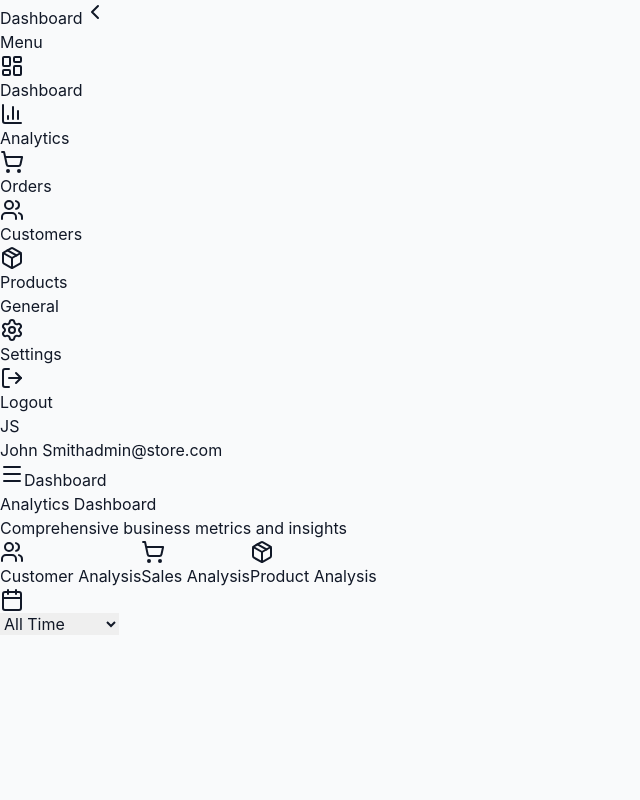
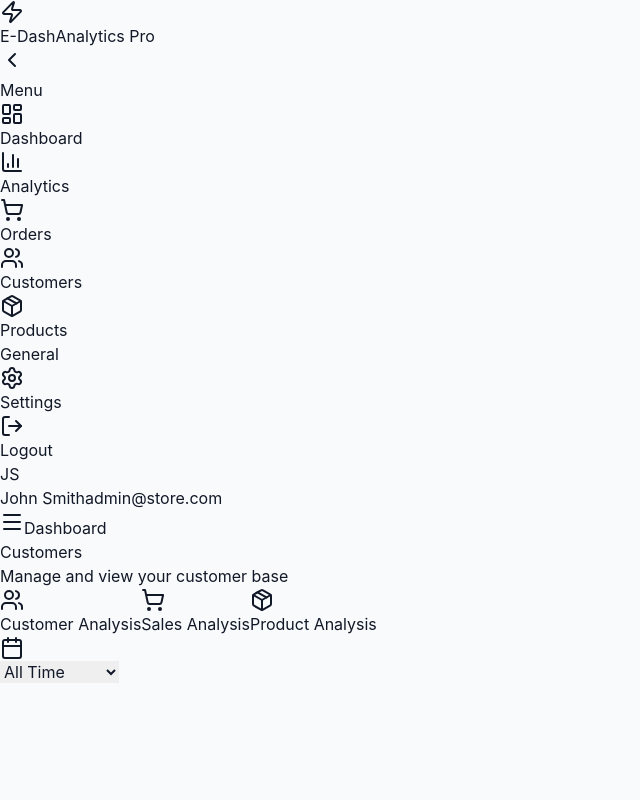
Before and after one commit to its-Pratik-15/e-commerce-dashboard, a React (Vite) app: page /analytics in a window 1280 px wide. Shown: the top 800 px of the page, without its empty margins (0-640 px from the left). Built offline with nearby package versions, Linux system fonts and the light colour scheme.

Commit message:
Improve CLS using skeleton loaders and performance using lazy loading

```diff
--- a/index.html
+++ b/index.html
@@ -1,13 +1,17 @@
 <!doctype html>
 <html lang="en">
+
 <head>
   <meta charset="UTF-8" />
   <link rel="icon" type="image/svg+xml" href="/vite.svg" />
   <meta name="viewport" content="width=device-width, initial-scale=1.0" />
-    <title>e-commerce-dashboard</title>
+  <meta name="description" content="E-Dash - Modern E-commerce Analytics Dashboard" />
+  <title>E-Dash | Analytics Pro</title>
 </head>
+
 <body>
   <div id="root"></div>
   <script type="module" src="/src/main.jsx"></script>
 </body>
+
 </html>
--- a/package.json
+++ b/package.json
@@ -1,7 +1,7 @@
 {
-  "name": "e-commerce-dashboard",
+  "name": "e-dash",
   "private": true,
-  "version": "0.0.0",
+  "version": "1.0.0",
   "type": "module",
   "scripts": {
     "dev": "vite",
--- a/src/layout/Sidebar.jsx
+++ b/src/layout/Sidebar.jsx
@@ -1,6 +1,6 @@
 import React from 'react';
 import { NavLink } from 'react-router-dom';
-import { LayoutDashboard, BarChart3, Settings, LogOut, ShoppingCart, Users, Package, ChevronLeft, ChevronRight } from 'lucide-react';
+import { LayoutDashboard, BarChart3, Settings, LogOut, ShoppingCart, Users, Package, ChevronLeft, ChevronRight, Zap } from 'lucide-react';
 import clsx from 'clsx';
 
 const Sidebar = ({ isCollapsed, setIsCollapsed }) => {
@@ -25,15 +25,35 @@ const Sidebar = ({ isCollapsed, setIsCollapsed }) => {
             )}
         >
             <div className={clsx("flex h-16 items-center border-b border-gray-200 px-4 transition-all", isCollapsed ? "justify-center" : "justify-between")}>
-                {!isCollapsed && <span className="text-xl font-bold text-indigo-600">Dashboard</span>}
+                {!isCollapsed ? (
+                    <div className="flex items-center gap-2">
+                        <div className="relative">
+                            <div className="h-9 w-9 rounded-lg bg-gradient-to-br from-indigo-600 to-purple-600 flex items-center justify-center shadow-lg">
+                                <Zap className="h-5 w-5 text-white" fill="white" />
+                            </div>
+                            <div className="absolute -top-1 -right-1 h-3 w-3 rounded-full bg-green-400 border-2 border-white"></div>
+                        </div>
+                        <div className="flex flex-col">
+                            <span className="text-xl font-bold bg-gradient-to-r from-indigo-600 to-purple-600 bg-clip-text text-transparent">
+                                E-Dash
+                            </span>
+                            <span className="text-[10px] text-gray-400 -mt-1">Analytics Pro</span>
+                        </div>
+                    </div>
+                ) : (
+                    <div className="relative">
+                        <div className="h-9 w-9 rounded-lg bg-gradient-to-br from-indigo-600 to-purple-600 flex items-center justify-center shadow-lg">
+                            <Zap className="h-5 w-5 text-white" fill="white" />
+                        </div>
+                        <div className="absolute -top-1 -right-1 h-3 w-3 rounded-full bg-green-400 border-2 border-white"></div>
+                    </div>
+                )}
                 <button
                     onClick={() => setIsCollapsed(!isCollapsed)}
                     className="rounded-lg p-1.5 text-gray-400 hover:bg-gray-100 hidden lg:block"
                 >
                     {isCollapsed ? <ChevronRight className="h-5 w-5" /> : <ChevronLeft className="h-5 w-5" />}
                 </button>
-                {/* Mobile placeholder or logo if needed */}
-                {isCollapsed && <span className="text-xl font-bold text-indigo-600 lg:hidden">DB</span>}
             </div>
 
             <div className="flex flex-col h-[calc(100vh-4rem)] justify-between px-3 py-4">
--- a/src/pages/Analytics/index.jsx
+++ b/src/pages/Analytics/index.jsx
@@ -51,11 +51,9 @@ const Analytics = () => {
         <div className="h-full flex flex-col overflow-hidden bg-gray-50">
             {/* Header Section */}
             <div className="bg-white border-b border-gray-200 px-4 sm:px-6 lg:px-8 py-6">
-                <div className="flex flex-col sm:flex-row sm:items-center justify-between gap-4">
-                    <div>
-                        <h1 className="text-3xl font-bold text-gray-900">Analytics Dashboard</h1>
-                        <p className="text-sm text-gray-500 mt-1">Comprehensive business metrics and insights</p>
-                    </div>
+                <div>
+                    <h1 className="text-2xl font-bold text-gray-900">Customers</h1>
+                    <p className="text-sm text-gray-500 mt-1">Manage and view your customer base</p>
                 </div>
 
                 {/* Navigation Tabs and Filters Row */}
--- a/src/pages/Customers/index.jsx
+++ b/src/pages/Customers/index.jsx
@@ -1,14 +1,17 @@
-import React, { useMemo, useState } from 'react';
+import React, { useMemo, useState, Suspense, lazy } from 'react';
 import FilterBar from '../../filters/FilterBar';
-import VirtualizedTable from '../../components/common/VirtualizedTable';
+import { TableSkeleton } from '../../components/common/Skeletons';
 import { useFilters } from '../../context/FilterContext';
 import { filterCustomers } from '../../utils/filterUtils';
 import customersData from '../../data/customers.json';
 import ordersData from '../../data/orders.json';
-import DetailsDrawer from '../../components/common/DetailsDrawer';
-import CustomerDetails from './components/CustomerDetails';
 import dayjs from 'dayjs';
-import { User, MapPin, Crown, Calendar, Package } from 'lucide-react';
+import { MapPin, Crown, Calendar } from 'lucide-react';
+
+// Lazy load components
+const VirtualizedTable = lazy(() => import('../../components/common/VirtualizedTable'));
+const DetailsDrawer = lazy(() => import('../../components/common/DetailsDrawer'));
+const CustomerDetails = lazy(() => import('./components/CustomerDetails'));
 
 const CustomersPage = () => {
     const { filters, dateRangeValue } = useFilters();
@@ -115,6 +118,7 @@ const CustomersPage = () => {
 
             <FilterBar showCategory={false} showCustomerType={true} showSearch={true} />
 
+            <Suspense fallback={<TableSkeleton />}>
                 <div className="flex-1 min-h-0 bg-white rounded-xl shadow-sm border border-gray-200 overflow-hidden">
                     <div className="h-full w-full">
                         <VirtualizedTable
@@ -130,7 +134,9 @@ const CustomersPage = () => {
                         />
                     </div>
                 </div>
+            </Suspense>
 
+            <Suspense fallback={null}>
                 <DetailsDrawer
                     isOpen={!!selectedCustomer}
                     onClose={() => setSelectedCustomer(null)}
@@ -138,6 +144,7 @@ const CustomersPage = () => {
                 >
                     {selectedCustomer && <CustomerDetails customer={selectedCustomer} orders={ordersData} />}
                 </DetailsDrawer>
+            </Suspense>
         </div>
     );
 };
--- a/src/pages/Products/index.jsx
+++ b/src/pages/Products/index.jsx
@@ -1,12 +1,15 @@
-import React, { useMemo, useState } from 'react';
+import React, { useMemo, useState, Suspense, lazy } from 'react';
 import FilterBar from '../../filters/FilterBar';
-import VirtualizedTable from '../../components/common/VirtualizedTable';
+import { TableSkeleton } from '../../components/common/Skeletons';
 import { useFilters } from '../../context/FilterContext';
 import { filterProducts } from '../../utils/filterUtils';
 import productsData from '../../data/products.json';
-import DetailsDrawer from '../../components/common/DetailsDrawer';
-import ProductDetails from './components/ProductDetails';
-import { Tag, Package, Banknote, ShoppingBag } from 'lucide-react';
+import { Tag, Package, Banknote } from 'lucide-react';
+
+// Lazy load components
+const VirtualizedTable = lazy(() => import('../../components/common/VirtualizedTable'));
+const DetailsDrawer = lazy(() => import('../../components/common/DetailsDrawer'));
+const ProductDetails = lazy(() => import('./components/ProductDetails'));
 
 const ProductsPage = () => {
     const { filters } = useFilters();
@@ -100,6 +103,7 @@ const ProductsPage = () => {
 
             <FilterBar showRegion={false} showDate={false} showSearch={true} />
 
+            <Suspense fallback={<TableSkeleton />}>
                 <div className="flex-1 min-h-0 bg-white rounded-xl shadow-sm border border-gray-200 overflow-hidden">
                     <div className="h-[600px] w-full">
                         <VirtualizedTable
@@ -115,7 +119,9 @@ const ProductsPage = () => {
                         />
                     </div>
                 </div>
+            </Suspense>
 
+            <Suspense fallback={null}>
                 <DetailsDrawer
                     isOpen={!!selectedProduct}
                     onClose={() => setSelectedProduct(null)}
@@ -123,6 +129,7 @@ const ProductsPage = () => {
                 >
                     {selectedProduct && <ProductDetails product={selectedProduct} />}
                 </DetailsDrawer>
+            </Suspense>
         </div>
     );
 };
--- a/src/routes/AppRoutes.jsx
+++ b/src/routes/AppRoutes.jsx
@@ -1,10 +1,14 @@
 import { BrowserRouter, Routes, Route, Navigate } from 'react-router-dom';
+import { Suspense, lazy } from 'react';
+import { PageSkeleton } from '../components/common/Skeletons';
 import Layout from '../layout';
-import Dashboard from '../pages/Dashboard';
-import OrdersPage from '../pages/Orders';
-import CustomersPage from '../pages/Customers';
-import ProductsPage from '../pages/Products';
-import Analytics from '../pages/Analytics';
+
+// Lazy load all page components
+const Dashboard = lazy(() => import('../pages/Dashboard'));
+const OrdersPage = lazy(() => import('../pages/Orders'));
+const CustomersPage = lazy(() => import('../pages/Customers'));
+const ProductsPage = lazy(() => import('../pages/Products'));
+const Analytics = lazy(() => import('../pages/Analytics'));
 
 const AppRoutes = () => {
     return (
@@ -12,11 +16,31 @@ const AppRoutes = () => {
             <Routes>
                 <Route path="/" element={<Layout />}>
                     <Route index element={<Navigate to="/dashboard" replace />} />
-                    <Route path="dashboard" element={<Dashboard />} />
-                    <Route path="orders" element={<OrdersPage />} />
-                    <Route path="customers" element={<CustomersPage />} />
-                    <Route path="products" element={<ProductsPage />} />
-                    <Route path="analytics" element={<Analytics />} />
+                    <Route path="dashboard" element={
+                        <Suspense fallback={<PageSkeleton />}>
+                            <Dashboard />
+                        </Suspense>
+                    } />
+                    <Route path="orders" element={
+                        <Suspense fallback={<PageSkeleton />}>
+                            <OrdersPage />
+                        </Suspense>
+                    } />
+                    <Route path="customers" element={
+                        <Suspense fallback={<PageSkeleton />}>
+                            <CustomersPage />
+                        </Suspense>
+                    } />
+                    <Route path="products" element={
+                        <Suspense fallback={<PageSkeleton />}>
+                            <ProductsPage />
+                        </Suspense>
+                    } />
+                    <Route path="analytics" element={
+                        <Suspense fallback={<PageSkeleton />}>
+                            <Analytics />
+                        </Suspense>
+                    } />
                 </Route>
             </Routes>
         </BrowserRouter>
```
Also changed, not shown: src/components/common/Skeletons.jsx (+41 -10 lines), src/pages/Dashboard/index.jsx (+22 -7 lines), src/pages/Orders/index.jsx (+12 -9 lines), src/components/common/PerformanceMonitor.jsx (added). Lines whose indentation alone changed are shown as unchanged.
